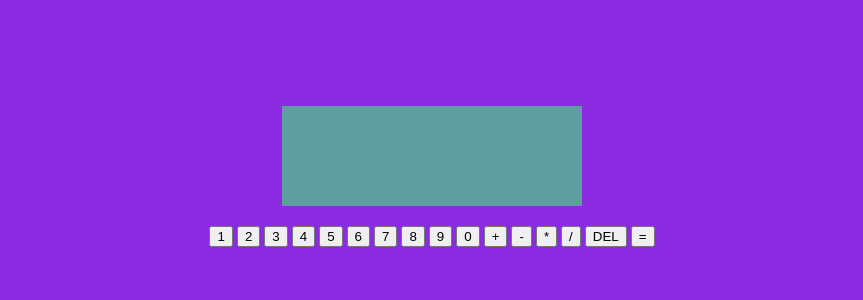
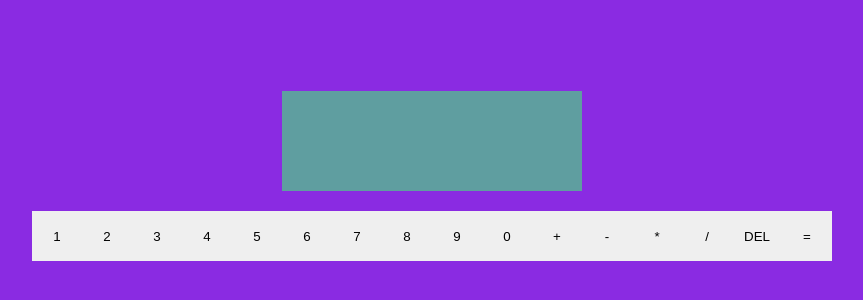
Before and after one commit to samuk16/calculator, a plain HTML site: page index.html in a window 1280 px wide. Shown: the part 224-524 px from the top of the page, without its empty margins (208-1071 px from the left). Drawn offline with Linux system fonts and the light colour scheme.

Commit message:
Add new unimportant styles to the buttons

```diff
--- a/style.css
+++ b/style.css
@@ -23,3 +23,20 @@
     align-items: flex-end;
     margin: 0 0 20px 0;
 }
+
+.btn{
+    width: 50px;
+    height: 50px;
+    border-width: 0px;
+
+}
+
+.btn:hover{
+    opacity: 80%;
+}
+
+.containerNum{
+    display: flex;
+    gap: 0;
+
+}
```
